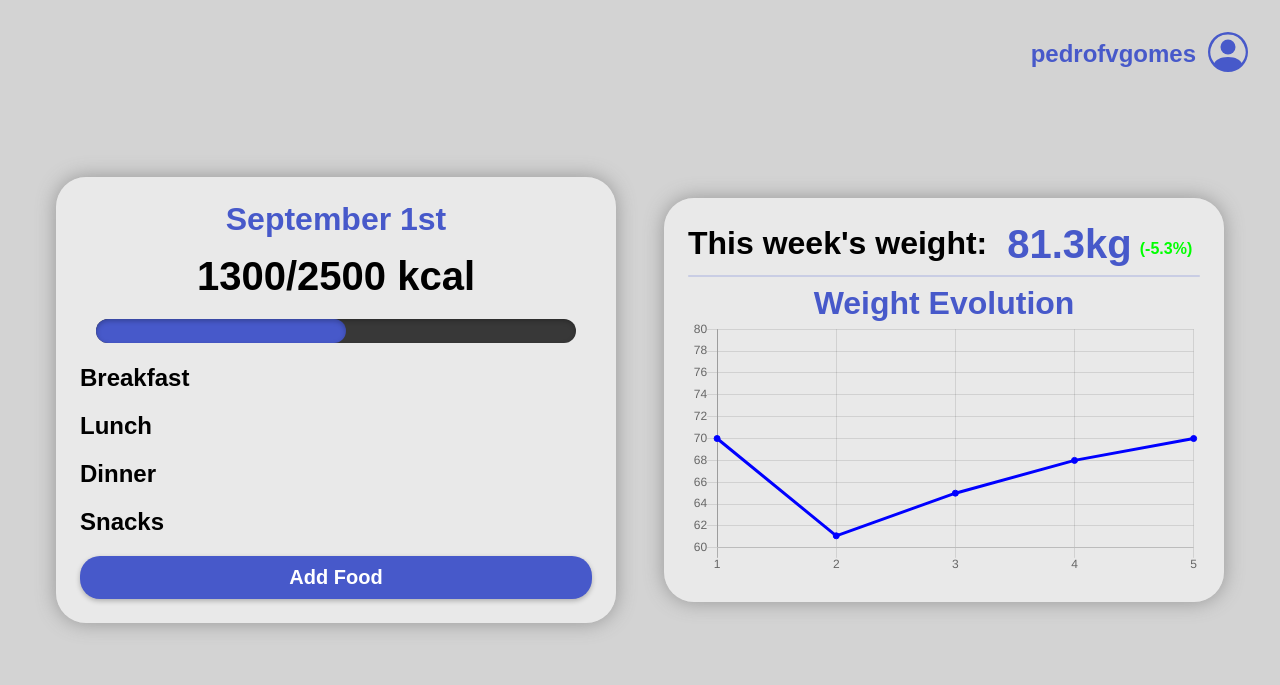
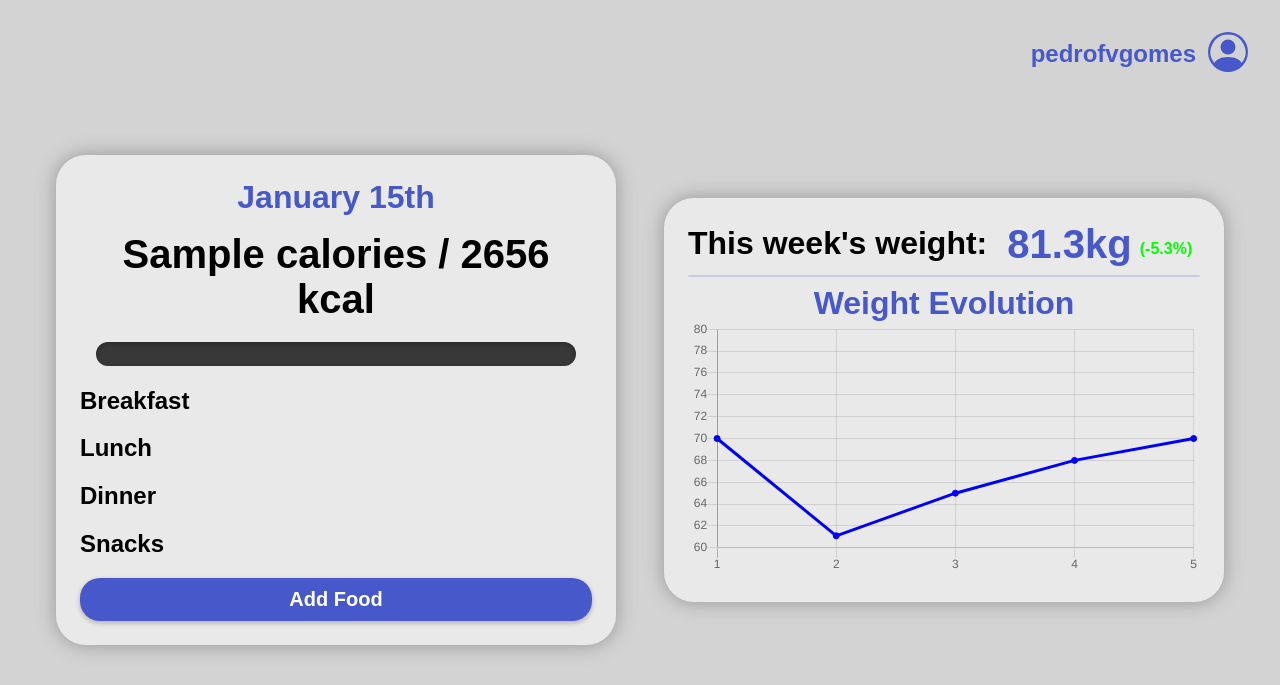
Before and after one commit to pedrofvgomes/fithub, a Django app: template fithub/templates/fithub/index.html in a window 1280 px wide. Shown: the top 685 px of the page. Run offline with Django 4.2, Linux system fonts and the light colour scheme; a user stored in the database is signed in; tables that the repository leaves empty hold one stand-in row (values such as "Sample post"); the template is opened without the code that fills it: most values are stand-ins (such as "Sample title", 1, 10 or a date in 2020); parts of the project's set-up code (start-up, migrations or seed data) failed here and were passed over; some web fonts are replaced.

Commit message:
calories and date on the mainpage

```diff
--- a/fithub/static/fithub/script.js
+++ b/fithub/static/fithub/script.js
@@ -238,6 +238,9 @@ document.addEventListener('DOMContentLoaded', function () {
                         document.querySelector('#nutritional-info div:nth-of-type(2) p:nth-child(2)').textContent = String(bmr);
                         document.querySelector('#nutritional-info div:nth-of-type(3) p:nth-child(2)').textContent = activity_text;
                         document.querySelector('#nutritional-info div:nth-of-type(4) p:nth-child(2)').textContent = String(daily_calories);
+
+                        document.querySelector('#calories h1').textContent = `{{ calories }}/{{ user.daily_calories }} kcal`;
+                        document.querySelector('#calories progress').outerHTML = `<progress value="{{ calories }}" max="{{user.daily_calories}}"></progress>`
                     }
                 })
             })
--- a/fithub/templates/fithub/index.html
+++ b/fithub/templates/fithub/index.html
@@ -11,9 +11,9 @@
     <body id="mainpage">
         <div id="food">
             <div id="calories">
-                <h2>September 1st</h2>
-                <h1>1300/2500 kcal</h1>
-                <progress value="1300" max="2500"></progress>
+                <h2>{{ date|date:"F jS" }}</h2>
+                <h1>{{ calories }} / {{ user.daily_calories }} kcal</h1>
+                <progress value="{{ calories }}" max="{{user.daily_calories}}"></progress>
             </div>
 
             <div id="logs">
```
Also changed, not shown: fithub/views.py (+6 -1 lines), db.sqlite3.
